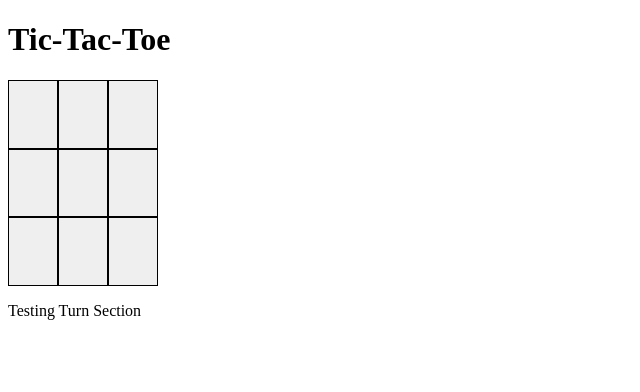
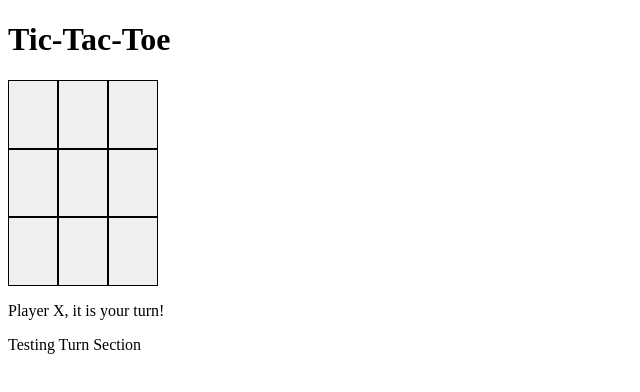
Before and after one commit to victoriamertens/tic-tac-toe, a React app: page / in a window 1280 px wide. Shown: the top 392 px of the page, without its empty margins (0-640 px from the left). Built offline with nearby package versions, Linux system fonts and the light colour scheme; the HTML template or start-up script is replaced by a standard one.

Commit message:
Refactored for minimal code and repeatability of component

```diff
--- a/src/Components/Board.jsx
+++ b/src/Components/Board.jsx
@@ -22,8 +22,8 @@ export function Board() {
     }
   };
   return (
+    <>
       <div className="container">
-      {console.log(typeof boardData)}
         {boardData.map((el, index) => {
           return (
             <Box
@@ -36,31 +36,8 @@ export function Board() {
             />
           );
         })}
-      {/* <Box handleClick={handleClick} id="1" player={player} />
-      <div id="box2" class="box" onClick={() => handleClick(1, player)}>
-        Box 2
       </div>
-      <div id="box3" class="box">
-        Box 3
-      </div>
-      <div id="box4" class="box">
-        Box 4
-      </div>
-      <div id="box5" class="box">
-        Box 5
-      </div>
-      <div id="box6" class="box">
-        Box 6
-      </div>
-      <div id="box7" class="box">
-        Box 7
-      </div>
-      <div id="box8" class="box">
-        Box 8
-      </div>
-      <div id="box9" class="box">
-        Box 9
-      </div> */}
-    </div>
+      <p>Player {player}, it is your turn!</p>
+    </>
   );
 }
```
Lines whose indentation alone changed are shown as unchanged.
